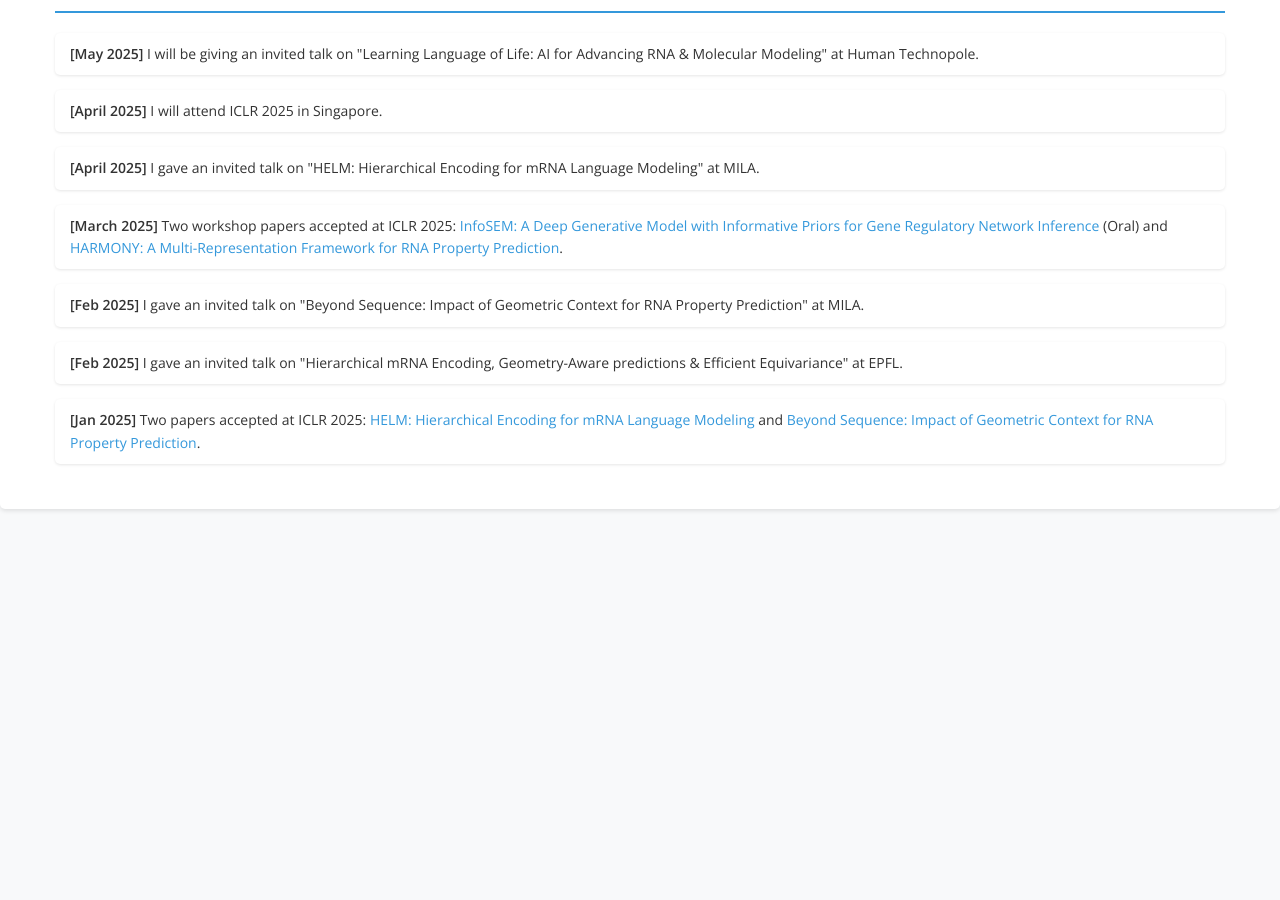
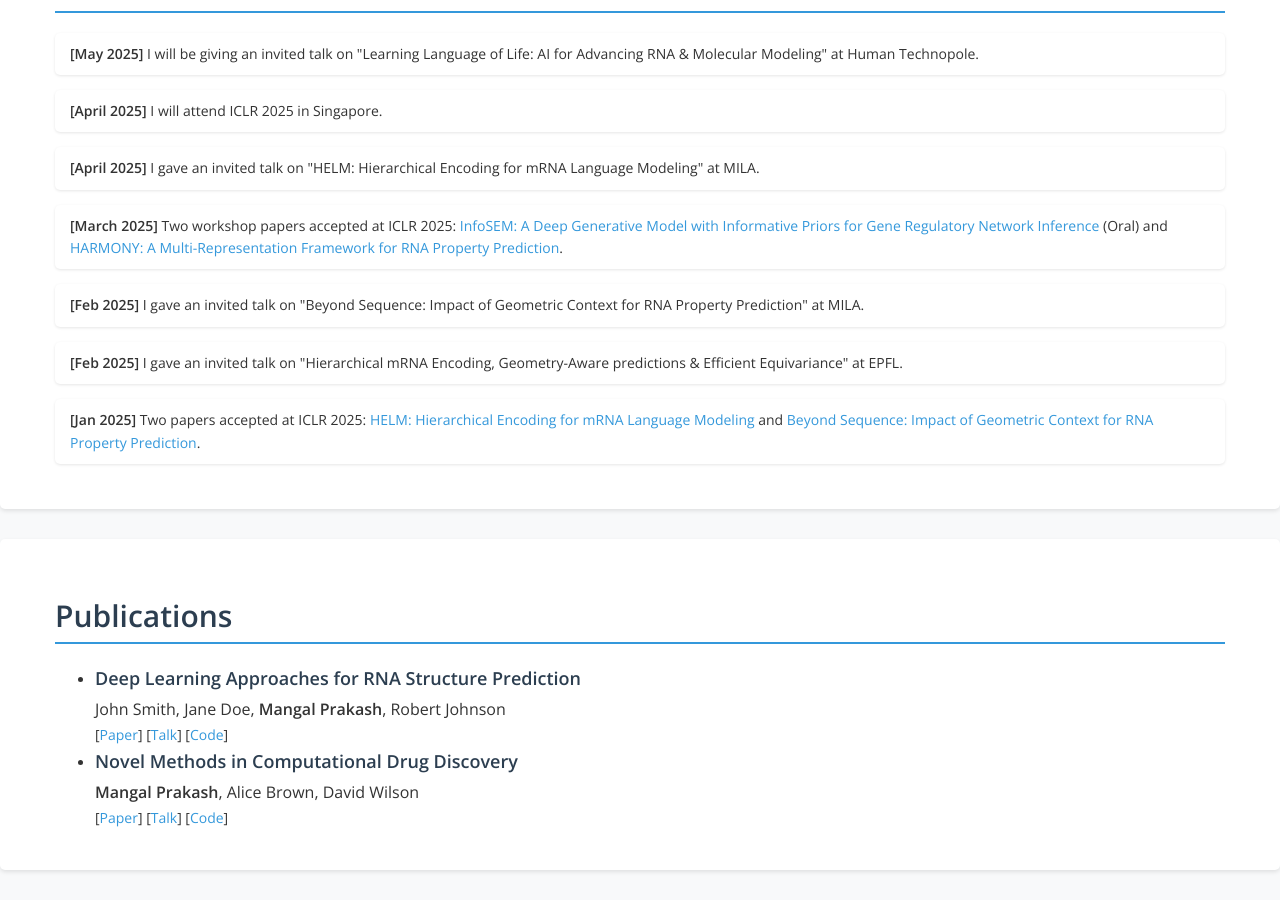
Before and after one commit to mangalp/mangalp.github.io, a Jekyll site: the page built from index.html, in a window 1280 px wide and 900 px high, scrolled down 822 px. Built offline with Jekyll 4.4.1, drawn with Linux system fonts in a browser that asks for light colours; nearby versions of some CDN libraries; before the commit the page ends 1361 px from its top, so only the background shows below that.

Commit message:
Update sections

```diff
--- a/index.html
+++ b/index.html
@@ -52,6 +52,30 @@ layout: default
     </div>
   </div>
 
+  <div class="jumbotron">
+    <div class="container" style="padding:0">
+      <div class="col-md-12" style="padding:0">
+        <h2 class="whyText">Publications</h2>
+        <ul class="publications-list">
+          <li class="publication-item">
+            <div class="publication-title">Deep Learning Approaches for RNA Structure Prediction</div>
+            <div class="publication-authors">John Smith, Jane Doe, <b>Mangal Prakash</b>, Robert Johnson</div>
+            <div class="publication-links">
+              [<a href="#">Paper</a>] [<a href="#">Talk</a>] [<a href="#">Code</a>]
+            </div>
+          </li>
+          <li class="publication-item">
+            <div class="publication-title">Novel Methods in Computational Drug Discovery</div>
+            <div class="publication-authors"><b>Mangal Prakash</b>, Alice Brown, David Wilson</div>
+            <div class="publication-links">
+              [<a href="#">Paper</a>] [<a href="#">Talk</a>] [<a href="#">Code</a>]
+            </div>
+          </li>
+        </ul>
+      </div>
+    </div>
+  </div>
+
 </div>
 
 <script>
```
